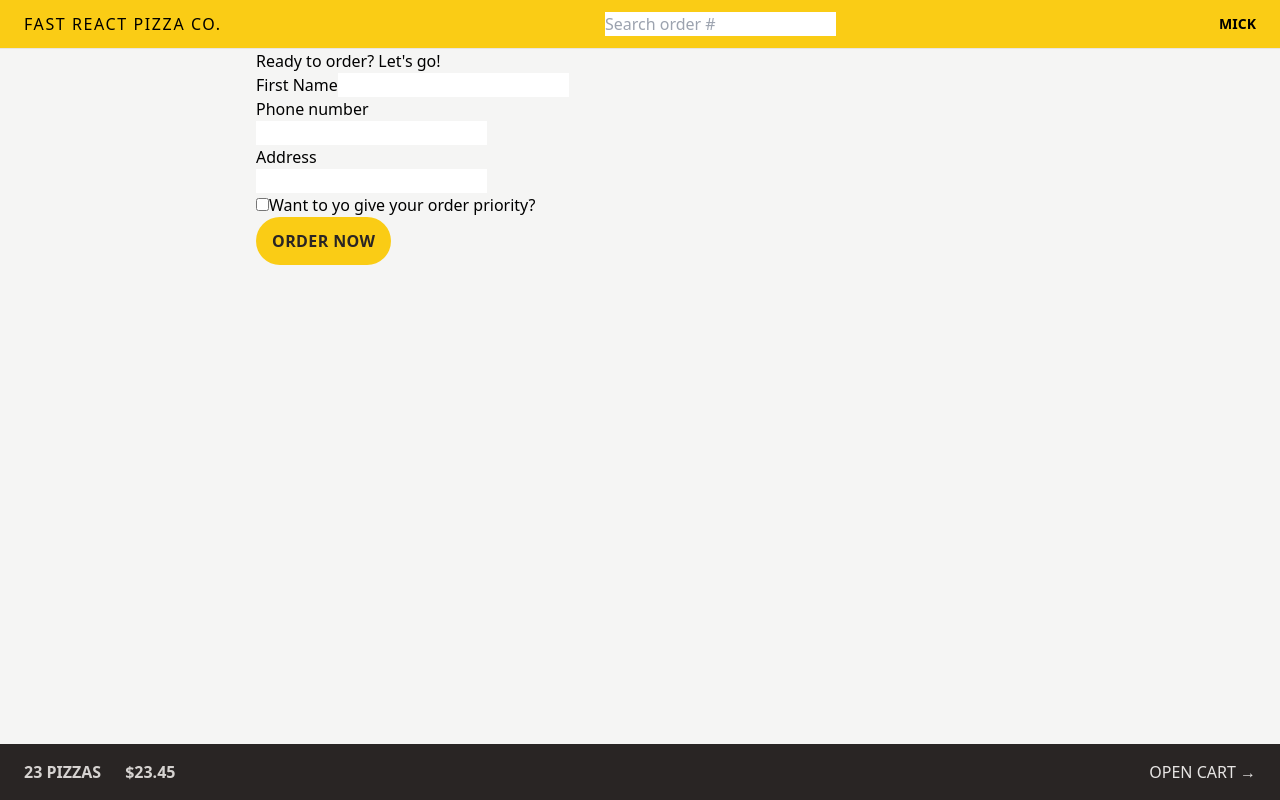
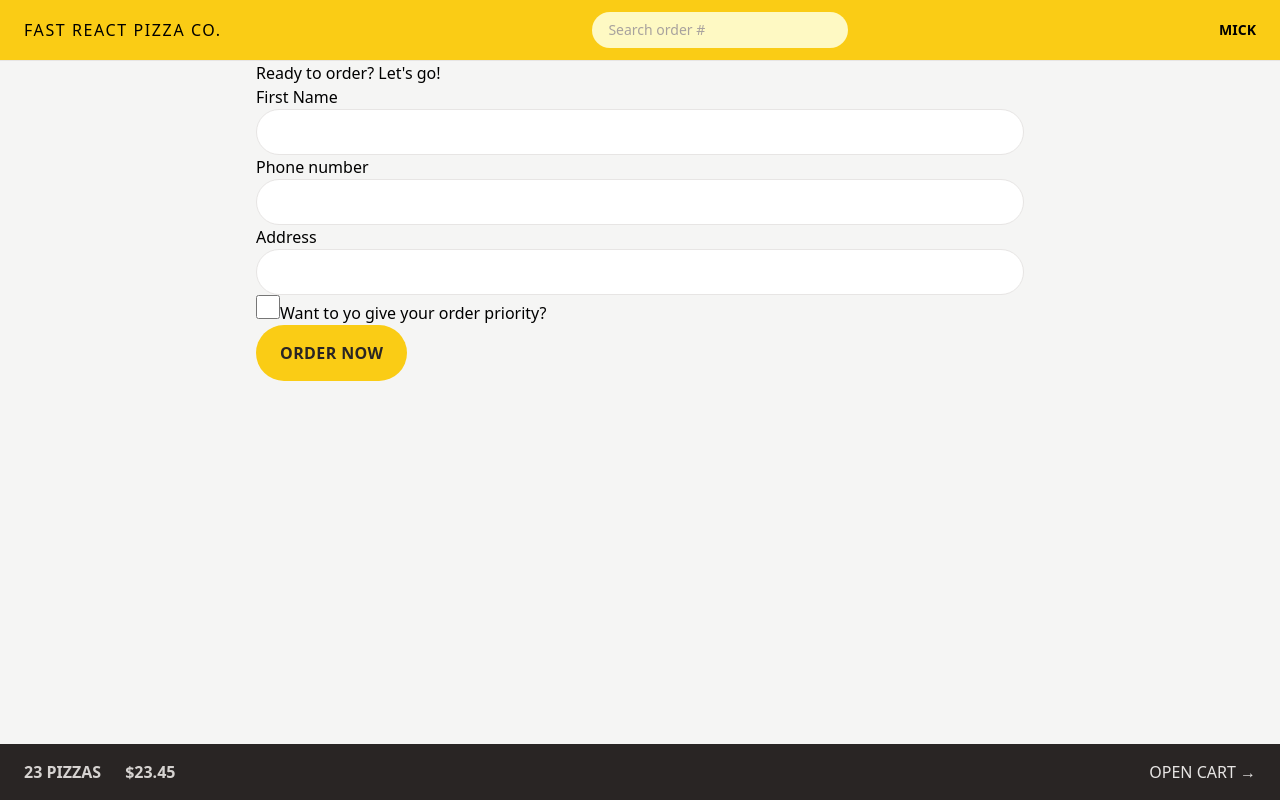
Before and after one commit to mickrubashkin/fast-react-pizza, a React (Vite) app: page /order/new in a window 1280 px wide. Built offline with nearby package versions, Linux system fonts and the light colour scheme.

Commit message:
Add some styles to the form inputs

```diff
--- a/src/features/order/CreateOrder.jsx
+++ b/src/features/order/CreateOrder.jsx
@@ -7,6 +7,7 @@
   useNavigation,
 } from 'react-router-dom'
 import { createOrder } from '../../services/apiRestaurant'
+import Button from '../../ui/Button'
 
 // https://uibakery.io/regex-library/phone-number
 const isValidPhone = (str) =>
@@ -55,13 +56,13 @@
       <Form method="POST">
         <div>
           <label>First Name</label>
-          <input type="text" name="customer" required />
+          <input className="input" type="text" name="customer" required />
         </div>
 
         <div>
           <label>Phone number</label>
           <div>
-            <input type="tel" name="phone" required />
+            <input className="input" type="tel" name="phone" required />
           </div>
           {formErrors?.phone && <p>{formErrors.phone}</p>}
         </div>
@@ -69,12 +70,13 @@
         <div>
           <label>Address</label>
           <div>
-            <input type="text" name="address" required />
+            <input type="text" name="address" required className="input" />
           </div>
         </div>
 
         <div>
           <input
+            className="h-6 w-6 accent-yellow-400 focus:outline-none focus:ring focus:ring-yellow-400 focus:ring-offset-2"
             type="checkbox"
             name="priority"
             id="priority"
@@ -86,12 +88,9 @@
 
         <div>
           <input type="hidden" name="cart" value={JSON.stringify(cart)} />
-          <button
-            disabled={isSubmitting}
-            className="inline-block rounded-full bg-yellow-400 px-4 py-3  font-semibold uppercase tracking-wide text-stone-800 transition-colors duration-300 hover:bg-yellow-300 focus:bg-yellow-300 focus:outline-none focus:ring focus:ring-yellow-300 focus:ring-offset-2 disabled:cursor-not-allowed"
-          >
+          <Button disabled={isSubmitting}>
             {isSubmitting ? 'Placing order...' : 'Order now'}
-          </button>
+          </Button>
         </div>
       </Form>
     </div>
--- a/src/features/order/SearchOrder.jsx
+++ b/src/features/order/SearchOrder.jsx
@@ -18,6 +18,7 @@
         placeholder="Search order #"
         value={query}
         onChange={(e) => setQuery(e.target.value)}
+        className="w-28 rounded-full bg-yellow-100 px-4 py-2 text-sm transition-all duration-300 placeholder:text-stone-400 focus:outline-none focus:ring focus:ring-yellow-500 focus:ring-opacity-50 sm:w-64 sm:focus:w-72"
       />
     </form>
   )
--- a/src/features/user/CreateUser.jsx
+++ b/src/features/user/CreateUser.jsx
@@ -1,4 +1,5 @@
 import { useState } from 'react'
+import Button from '../../ui/Button'
 
 function CreateUser() {
   const [username, setUsername] = useState('')
@@ -18,12 +19,12 @@
         placeholder="Your full name"
         value={username}
         onChange={(e) => setUsername(e.target.value)}
-        className="w-72"
+        className="input mb-8 w-72"
       />
 
       {username !== '' && (
         <div>
-          <button>Start ordering</button>
+          <Button>Start ordering</Button>
         </div>
       )}
     </form>
--- a/src/index.css
+++ b/src/index.css
@@ -2,41 +2,48 @@
 @tailwind components;
 @tailwind utilities;
 
-/* body {
-  font-family: system-ui, -apple-system, BlinkMacSystemFont, 'Segoe UI', Roboto,
-    Oxygen, Ubuntu, Cantarell, 'Open Sans', 'Helvetica Neue', sans-serif;
-  background-color: #f7f7f7;
-  color: #444;
+@layer components {
+  .input {
+    @apply w-full rounded-full border border-stone-200 px-4 py-2 text-sm transition-all duration-300 placeholder:text-stone-400 focus:outline-none focus:ring focus:ring-yellow-400 md:px-6 md:py-3;
+  }
 }
-
-.layout {
-  display: grid;
-  grid-template-rows: auto 1fr auto;
-  gap: 32px;
-  height: 100dvh;
-} */
 
 /* https://dev.to/afif/i-made-100-css-loaders-for-your-next-project-4eje */
 .loader {
   width: 45px;
   aspect-ratio: 0.75;
   --c: no-repeat linear-gradient(#333 0 0);
-  background: var(--c) 0% 50%, var(--c) 50% 50%, var(--c) 100% 50%;
+  background:
+    var(--c) 0% 50%,
+    var(--c) 50% 50%,
+    var(--c) 100% 50%;
   background-size: 20% 50%;
   animation: loading 1s infinite linear;
 }
 
 @keyframes loading {
   20% {
-    background-position: 0% 0%, 50% 50%, 100% 50%;
+    background-position:
+      0% 0%,
+      50% 50%,
+      100% 50%;
   }
   40% {
-    background-position: 0% 100%, 50% 0%, 100% 50%;
+    background-position:
+      0% 100%,
+      50% 0%,
+      100% 50%;
   }
   60% {
-    background-position: 0% 50%, 50% 100%, 100% 0%;
+    background-position:
+      0% 50%,
+      50% 100%,
+      100% 0%;
   }
   80% {
-    background-position: 0% 50%, 50% 50%, 100% 100%;
+    background-position:
+      0% 50%,
+      50% 50%,
+      100% 100%;
   }
 }
--- /dev/null
+++ b/src/ui/Button.jsx
@@ -0,0 +1,10 @@
+export default function Button({ children, disabled }) {
+  return (
+    <button
+      disabled={disabled}
+      className="inline-block rounded-full bg-yellow-400 px-4 py-3  font-semibold uppercase tracking-wide text-stone-800 transition-colors duration-300 hover:bg-yellow-300 focus:bg-yellow-300 focus:outline-none focus:ring focus:ring-yellow-300 focus:ring-offset-2 disabled:cursor-not-allowed sm:px-6 sm:py-4"
+    >
+      {children}
+    </button>
+  )
+}
```
